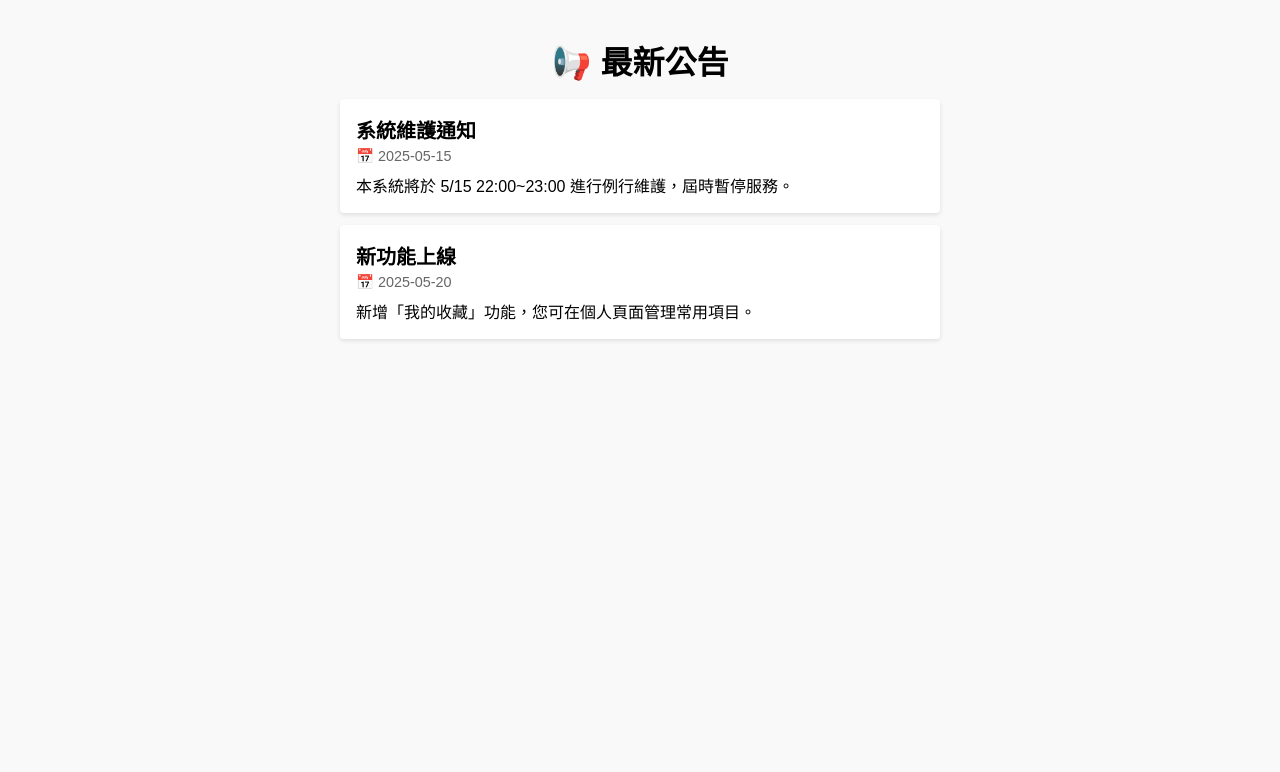
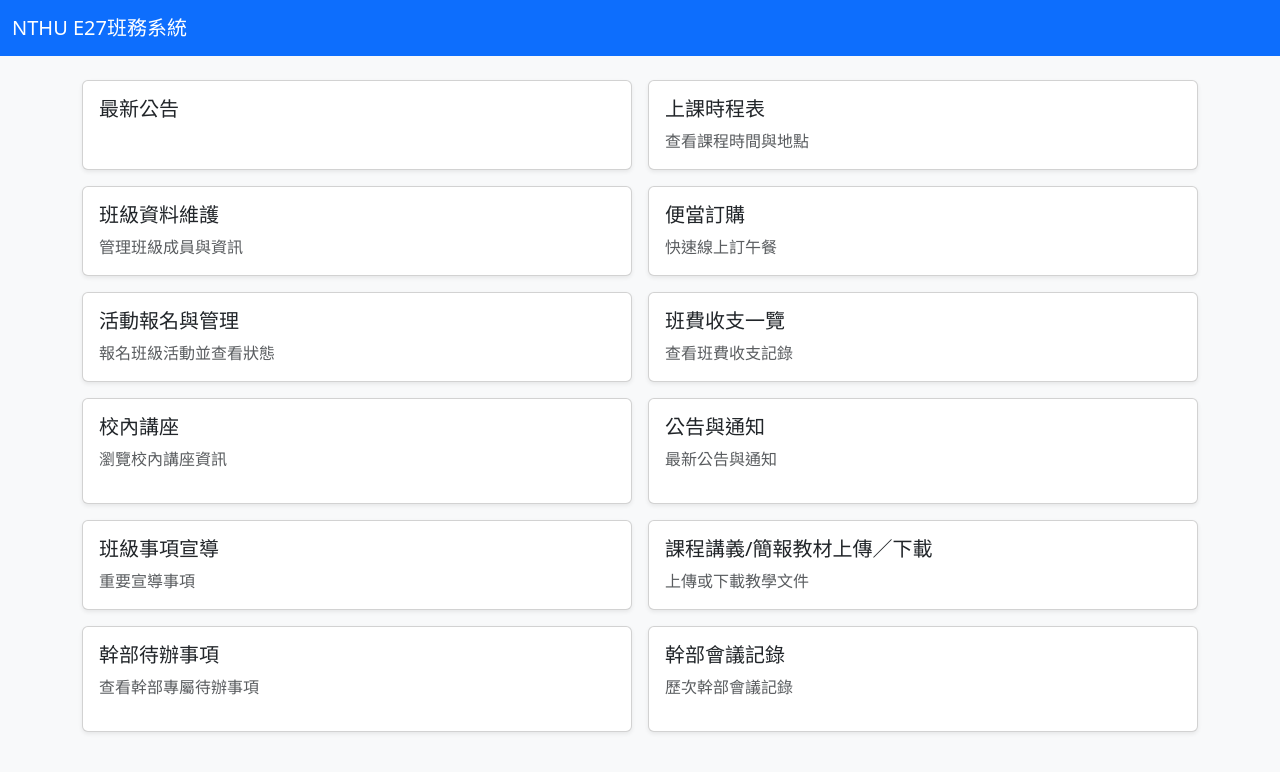
Before and after one commit to pp039773/NTHU_E27, a plain HTML site: page index.html in a window 1280 px wide. Drawn offline with nearby package versions, Linux system fonts and the light colour scheme.

Commit message:
更新:完整功能列表與動態載入

```diff
--- /dev/null
+++ b/data/menulist.json
@@ -0,0 +1,13 @@
+[
+  { "title": "上課時程表",           "desc": "查看課程時間與地點",       "link": "schedule.html",               "newWindow": false },
+  { "title": "班級資料維護",         "desc": "管理班級成員與資訊",       "link": "class-data.html",             "newWindow": false },
+  { "title": "便當訂購",             "desc": "快速線上訂午餐",           "link": "https://docs.google.com/…",   "newWindow": true  },
+  { "title": "活動報名與管理",       "desc": "報名班級活動並查看狀態",   "link": "events.html",                 "newWindow": false },
+  { "title": "班費收支一覽",         "desc": "查看班費收支記錄",         "link": "finance.html",                "newWindow": false },
+  { "title": "校內講座",             "desc": "瀏覽校內講座資訊",         "link": "",                           "newWindow": false },
+  { "title": "公告與通知",           "desc": "最新公告與通知",           "link": "",                           "newWindow": false },
+  { "title": "班級事項宣導",         "desc": "重要宣導事項",             "link": "announcements.html",          "newWindow": false },
+  { "title": "課程講義/簡報教材上傳／下載", "desc": "上傳或下載教學文件",    "link": "materials.html",              "newWindow": false },
+  { "title": "幹部待辦事項",         "desc": "查看幹部專屬待辦事項",     "link": "tasks.html",                  "newWindow": false },
+  { "title": "幹部會議記錄",         "desc": "歷次幹部會議記錄",         "link": "",                           "newWindow": false }
+]
--- a/index.html
+++ b/index.html
@@ -2,40 +2,150 @@
 <html lang="zh-Hant">
 <head>
   <meta charset="UTF-8" />
-  <meta name="viewport" content="width=device-width, initial-scale=1.0"/>
-  <title>公告欄</title>
-  <!-- 引入 jQuery CDN -->
-  <script src="https://code.jquery.com/jquery-3.6.4.min.js"></script>
-  <link rel="stylesheet" href="css/style.css" />
+  <meta name="viewport" content="width=device-width, initial-scale=1.0" />
+  <title>NTHU E27班務系統</title>
+
+  <!-- Bootstrap 5 CSS -->
+  <link
+    href="https://cdn.jsdelivr.net/npm/bootstrap@5.3.0/dist/css/bootstrap.min.css"
+    rel="stylesheet"
+  />
+
+  <!-- 主視覺色彩與自訂樣式 -->
+  <style>
+    :root {
+      --bs-primary: #6D297C;
+    }
+    body { background-color: #f8f9fa; }
+    .feature-card:hover {
+      transform: translateY(-4px);
+      transition: 0.2s;
+    }
+    .card-body { cursor: pointer; }
+  </style>
 </head>
+
 <body>
-  <div class="container">
-    <h1>📢 最新公告</h1>
-    <!-- 公告列表容器 -->
-    <ul id="announcement-list"></ul>
+  <!-- 導覽列 -->
+  <nav class="navbar navbar-expand-lg navbar-dark bg-primary">
+    <div class="container-fluid">
+      <a class="navbar-brand" href="#">NTHU E27班務系統</a>
+      <button
+        class="navbar-toggler"
+        type="button"
+        data-bs-toggle="collapse"
+        data-bs-target="#navbarNav"
+        aria-controls="navbarNav"
+        aria-expanded="false"
+        aria-label="切換導覽"
+      >
+        <span class="navbar-toggler-icon"></span>
+      </button>
+      <div class="collapse navbar-collapse" id="navbarNav"></div>
+    </div>
+  </nav>
+
+  <!-- 主要內容 -->
+  <div class="container py-4">
+    <div class="row g-3" id="feature-list"></div>
   </div>
 
+  <!-- Bootstrap Bundle JS -->
+  <script src="https://cdn.jsdelivr.net/npm/bootstrap@5.3.0/dist/js/bootstrap.bundle.min.js"></script>
+
+  <!-- 主程式 -->
   <script>
-  $(document).ready(function() {
-    // 1. 讀入 JSON
-    $.getJSON('data/announcements.json')
-      .done(function(data) {
-        // 2. 迭代每一筆公告
-        data.forEach(function(item) {
-          const html = `
-            <li class="announcement-item">
-              <h2 class="title">${item.title}</h2>
-              <div class="meta">📅 ${item.date}</div>
-              <p class="content">${item.content}</p>
-            </li>`;
-          $('#announcement-list').append(html);
+    document.addEventListener('DOMContentLoaded', () => {
+      const container = document.getElementById('feature-list');
+
+      // 通用建立卡片函式
+      function createCard({ title, desc, link, newWindow, onLoad }) {
+        const col = document.createElement('div');
+        col.className = 'col-12 col-md-6';
+        if (onLoad) {
+          const card = document.createElement('div');
+          card.className = 'card feature-card h-100 shadow-sm';
+          const body = document.createElement('div');
+          body.className = 'card-body';
+          const h5 = document.createElement('h5'); h5.className = 'card-title'; h5.textContent = title;
+          const p = document.createElement('p'); p.className = 'card-text text-muted'; if(desc) p.textContent = desc;
+          const contentDiv = document.createElement('div');
+          contentDiv.className = 'mt-3'; contentDiv.style.display = 'none';
+          body.append(h5, p, contentDiv);
+          card.appendChild(body);
+          card.addEventListener('click', () => {
+            if (!contentDiv.dataset.loaded) {
+              onLoad(contentDiv);
+              contentDiv.dataset.loaded = 'true';
+            }
+            contentDiv.style.display = contentDiv.style.display === 'none' ? 'block' : 'none';
+          });
+          col.appendChild(card);
+        } else {
+          const a = document.createElement('a');
+          a.href = link; a.className = 'text-decoration-none';
+          if (newWindow) a.target = '_blank';
+          const card = document.createElement('div');
+          card.className = 'card feature-card h-100 shadow-sm';
+          const body = document.createElement('div');
+          body.className = 'card-body';
+          const h5 = document.createElement('h5'); h5.className = 'card-title'; h5.textContent = title;
+          const p = document.createElement('p'); p.className = 'card-text text-muted'; p.textContent = desc;
+          body.append(h5, p);
+          card.appendChild(body);
+          a.appendChild(card);
+          col.appendChild(a);
+        }
+        container.appendChild(col);
+      }
+
+      // 載入選單 JSON
+      fetch('data/menulist.json')
+        .then(r => r.json())
+        .then(menus => {
+          // 最新公告
+          createCard({
+            title: '最新公告', onLoad: el => {
+              el.textContent = '載入中…';
+              fetch('data/announcements.json').then(r => r.json()).then(data => {
+                el.innerHTML = data.map(i =>
+                  `<div class="mb-3"><h6>${i.title}</h6><small class="text-secondary">📅 ${i.date}</small><p>${i.content}</p></div>`
+                ).join('');
+              });
+            }
+          });
+
+          menus.forEach(item => {
+            if (item.title === '校內講座') {
+              createCard({
+                title: item.title, desc: item.desc, onLoad: el => {
+                  el.textContent = '載入中…';
+                  fetch('data/campuslecture.json').then(r => r.json()).then(list => {
+                    el.innerHTML = list.map(l =>
+                      `<div class="mb-2"><a href="${l.link}" target="_blank">${l.title}</a><br>主講人: ${l.speaker}<br>日期: ${l.date}</div>`
+                    ).join('');
+                  });
+                }
+              });
+            } else if (item.title === '幹部會議記錄') {
+              createCard({
+                title: item.title, desc: item.desc, onLoad: el => {
+                  el.textContent = '載入中…';
+                  fetch('data/meetingminutes.json').then(r => r.json()).then(list => {
+                    el.innerHTML = list.map(m =>
+                      `<div class="mb-2"><a href="${m.link}" target="_blank">● ${m.date}</a></div>`
+                    ).join('');
+                  });
+                }
+              });
+            } else {
+              createCard({
+                title: item.title, desc: item.desc, link: item.link, newWindow: item.newWindow
+              });
+            }
+          });
         });
-      })
-      .fail(function(jqxhr, textStatus, error) {
-        $('#announcement-list').append(
-          '<li class="error">載入公告失敗：${textStatus}</li>');
-      });
-  });
+    });
   </script>
 </body>
 </html>
```
Also changed, not shown: data/campuslecture.json (added, +20 -0 lines), data/meetingminutes.json (added, +14 -0 lines).
